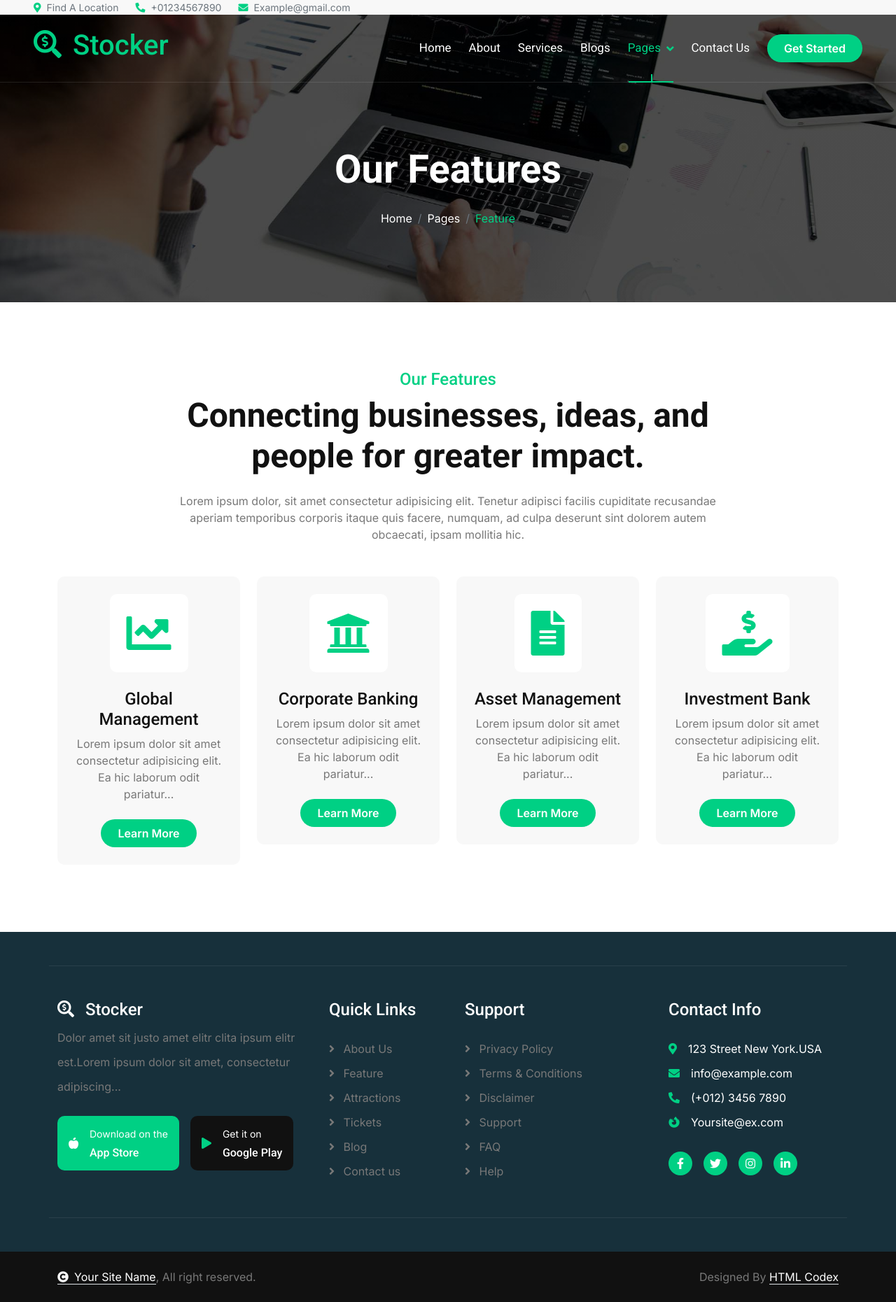
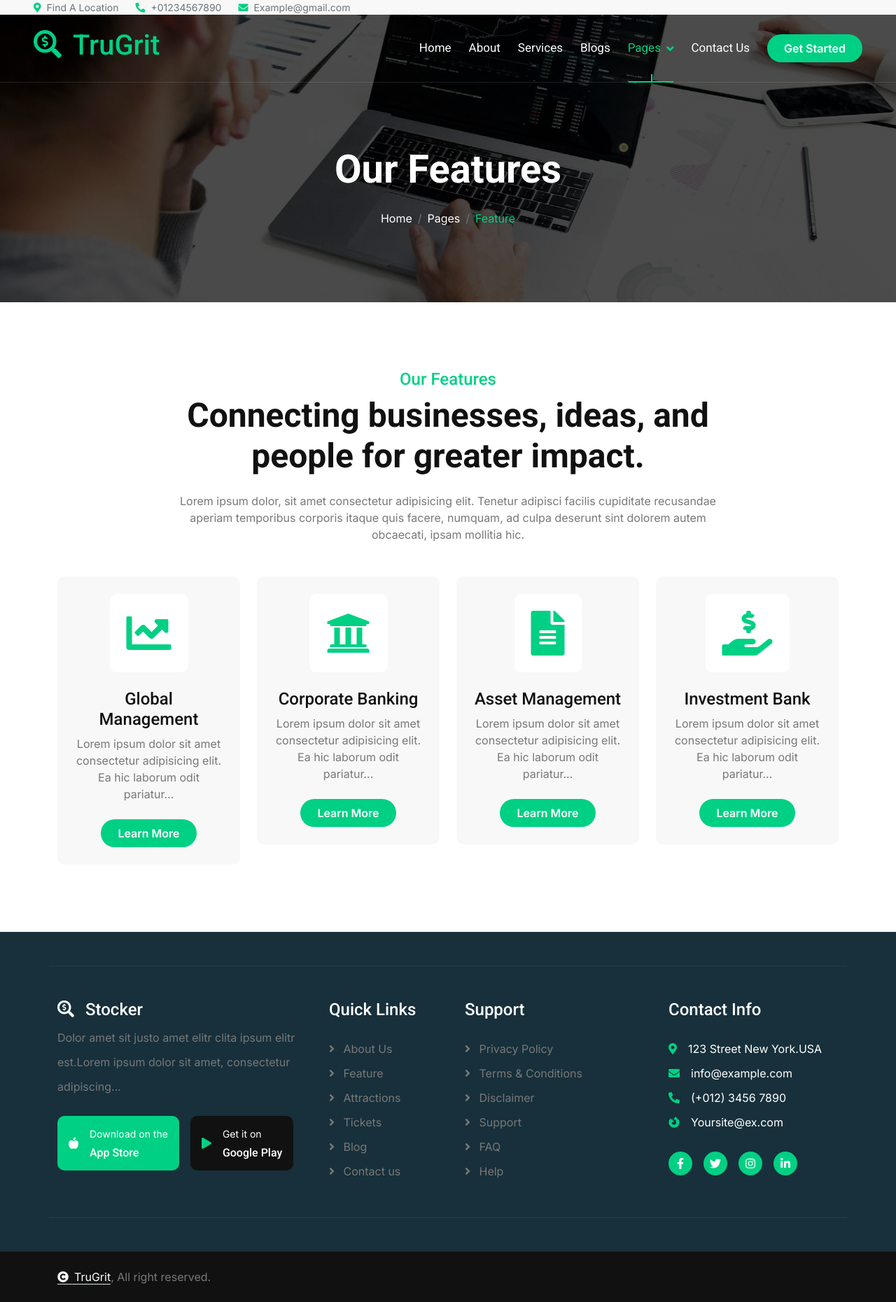
Before and after one commit to Ymir-badam/trugrit10, a plain HTML site: page feature.html in a window 1280 px wide. Shown: the whole page at 70% size. Drawn offline with nearby package versions, Linux system fonts and the light colour scheme.

Commit message:
second commit

```diff
--- a/feature.html
+++ b/feature.html
@@ -3,7 +3,7 @@
 
     <head>
         <meta charset="utf-8">
-        <title>Stocker - Stock Market Website Template</title>
+        <title>TruGrit</title>
         <meta content="width=device-width, initial-scale=1.0" name="viewport">
         <meta content="" name="keywords">
         <meta content="" name="description">
@@ -74,7 +74,7 @@
         <div class="container-fluid position-relative p-0">
             <nav class="navbar navbar-expand-lg navbar-light px-4 px-lg-5 py-3 py-lg-0">
                 <a href="" class="navbar-brand p-0">
-                    <h1 class="text-primary"><i class="fas fa-search-dollar me-3"></i>Stocker</h1>
+                    <h1 class="text-primary"><i class="fas fa-search-dollar me-3"></i>TruGrit</h1>
                     <!-- <img src="img/logo.png" alt="Logo"> -->
                 </a>
                 <button class="navbar-toggler" type="button" data-bs-toggle="collapse" data-bs-target="#navbarCollapse">
@@ -268,13 +268,13 @@
             <div class="container">
                 <div class="row g-4 align-items-center">
                     <div class="col-md-6 text-center text-md-start mb-md-0">
-                        <span class="text-body"><a href="#" class="border-bottom text-white"><i class="fas fa-copyright text-light me-2"></i>Your Site Name</a>, All right reserved.</span>
+                        <span class="text-body"><a href="#" class="border-bottom text-white"><i class="fas fa-copyright text-light me-2"></i>TruGrit</a>, All right reserved.</span>
                     </div>
                     <div class="col-md-6 text-center text-md-end text-body">
                         <!--/*** This template is free as long as you keep the below author’s credit link/attribution link/backlink. ***/-->
                         <!--/*** If you'd like to use the template without the below author’s credit link/attribution link/backlink, ***/-->
                         <!--/*** you can purchase the Credit Removal License from "https://htmlcodex.com/credit-removal". ***/-->
-                        Designed By <a class="border-bottom text-white" href="https://htmlcodex.com">HTML Codex</a>
+                        <!-- Designed By <a class="border-bottom text-white" href="https://htmlcodex.com">HTML Codex</a> -->
                     </div>
                 </div>
             </div>
```
Also changed, not shown: 404.html (+4 -4 lines), FAQ.html (+2 -2 lines), about.html (+2 -2 lines), blog.html (+2 -2 lines), contact.html (+2 -2 lines), offer.html (+2 -2 lines), service.html (+2 -2 lines), team.html (+2 -2 lines), testimonial.html (+2 -2 lines).
